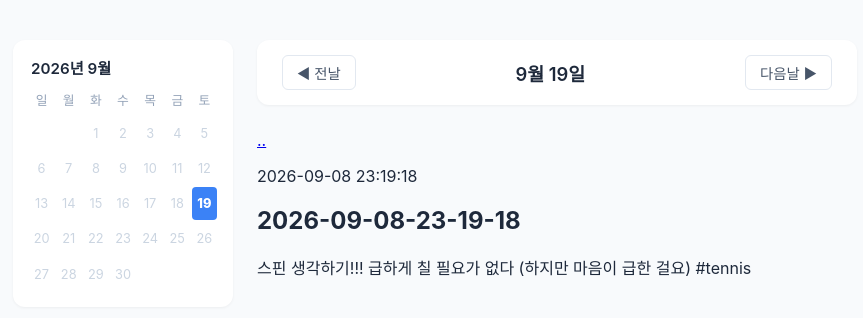
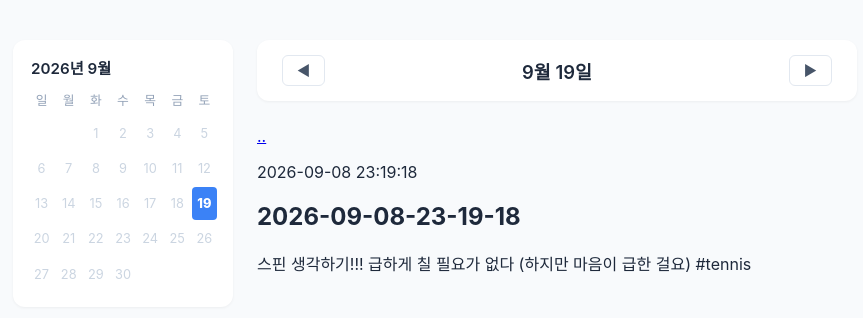
Before and after one commit to yunjeh/journal, a Jekyll site: the page built from _posts/2026-09-08-23-19-18.md, in a window 1280 px wide. Shown: the top 318 px of the page, without its empty margins (187-1050 px from the left). Built offline with Jekyll 4.4.1, drawn with Linux system fonts in a browser that asks for light colours.

Commit message:
Remove text from navigation buttons in default layout

```diff
--- a/_layouts/default.html
+++ b/_layouts/default.html
@@ -153,9 +153,9 @@
         <!-- 우측 다이어리 본문 영역 -->
         <div class="diary-container">
             <header class="diary-header">
-                <a href="#" id="prev-btn" class="nav-btn">◀ 전날</a>
+                <a href="#" id="prev-btn" class="nav-btn">◀ </a>
                 <h1 class="current-date" id="header-date-text">로딩 중...</h1>
-                <a href="#" id="next-btn" class="nav-btn">다음날 ▶</a>
+                <a href="#" id="next-btn" class="nav-btn"> ▶</a>
             </header>
 
             <main class="diary-main">
```
